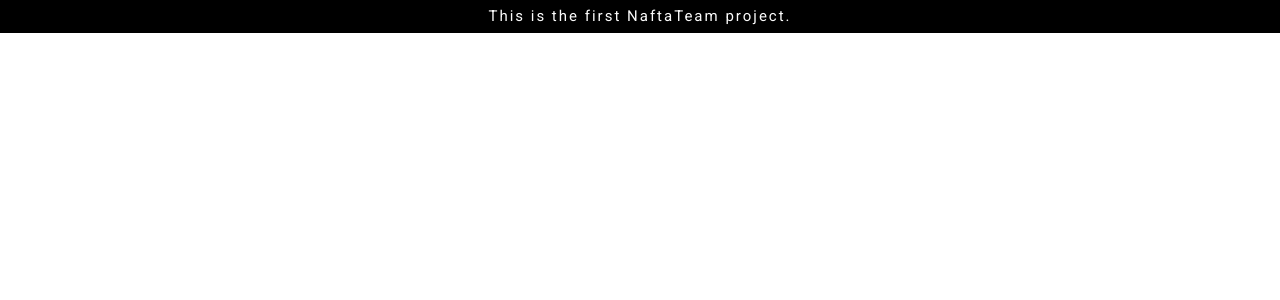
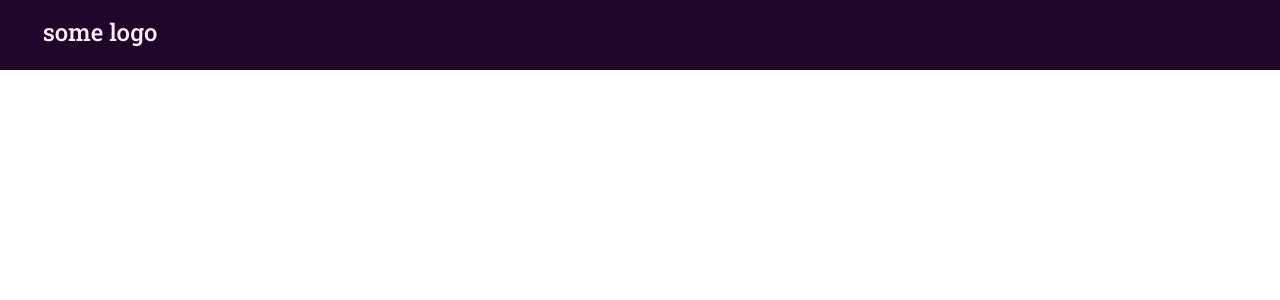
Before and after one commit to NaftaTeam/Blog, a React (Create React App) app in the folder client/: page / in a window 1280 px wide. Shown: the top 300 px of the page. Built offline with nearby package versions, Linux system fonts and the light colour scheme.

Commit message:
Added logo template

```diff
--- a/client/public/index.html
+++ b/client/public/index.html
@@ -14,7 +14,7 @@
 <!--   FONTS   -->
     <link rel="preconnect" href="https://fonts.googleapis.com">
     <link rel="preconnect" href="https://fonts.gstatic.com" crossorigin>
-    <link href="https://fonts.googleapis.com/css2?family=Roboto&display=swap" rel="stylesheet">
+    <link href="https://fonts.googleapis.com/css2?family=Roboto&family=Roboto+Slab:wght@300;500&display=swap" rel="stylesheet">
 
     <title>React App</title>
 
--- /dev/null
+++ b/client/src/components/app/App.css
@@ -0,0 +1,3 @@
+* {
+    font-family: 'Roboto Slab', serif;
+}
--- a/client/src/components/app/App.jsx
+++ b/client/src/components/app/App.jsx
@@ -1,10 +1,11 @@
 import React from 'react';
-import HeaderInfo from '../header-info/header-info';
+import Header from '../header/Header';
+import './App.css';
 
 function App() {
   return (
     <div className="App">
-      <HeaderInfo />
+      <Header />
     </div>
   );
 }
--- a/client/src/components/header-info/header-info.css
+++ /dev/null
@@ -1,11 +0,0 @@
-.header-info{
-    font-family: 'Roboto', sans-serif;
-    font-weight: 400;
-    background: #000000;
-    font-size: 15px;
-    line-height: 1.25;
-    text-align: center;
-    letter-spacing: 2px;
-    color: #FBFBFB;
-    padding: 7px;
-}
--- a/client/src/components/header-info/header-info.jsx
+++ /dev/null
@@ -1,10 +0,0 @@
-import React from 'react';
-import './header-info.css';
-
-export default function HeaderInfo() {
-  return (
-    <div className="header-info">
-      This is the first NaftaTeam project.
-    </div>
-  );
-}
--- /dev/null
+++ b/client/src/components/header/Header.css
@@ -0,0 +1,7 @@
+.Header {
+    background-color: #1f052a;
+    width: 100%;
+    height: 70px;
+    color: #ffeefb;
+    display: flex;
+}
--- /dev/null
+++ b/client/src/components/header/Header.jsx
@@ -0,0 +1,11 @@
+import React from 'react';
+import Logo from '../logo/Logo';
+import './Header.css';
+
+export default function Header() {
+  return (
+    <div className="Header">
+      <Logo />
+    </div>
+  );
+}
--- /dev/null
+++ b/client/src/components/logo/Logo.css
@@ -0,0 +1,12 @@
+.Logo {
+    height: 100%;
+    width: 200px;
+}
+
+p {
+    font-size: 24px;
+    height: 100%;
+    width: 200px;
+    text-align: center;
+    margin: 10% 0;
+}
--- /dev/null
+++ b/client/src/components/logo/Logo.jsx
@@ -0,0 +1,10 @@
+import React from 'react';
+import './Logo.css';
+
+export default function Logo() {
+  return (
+    <div className="Logo">
+      <p>some logo</p>
+    </div>
+  );
+}
```
